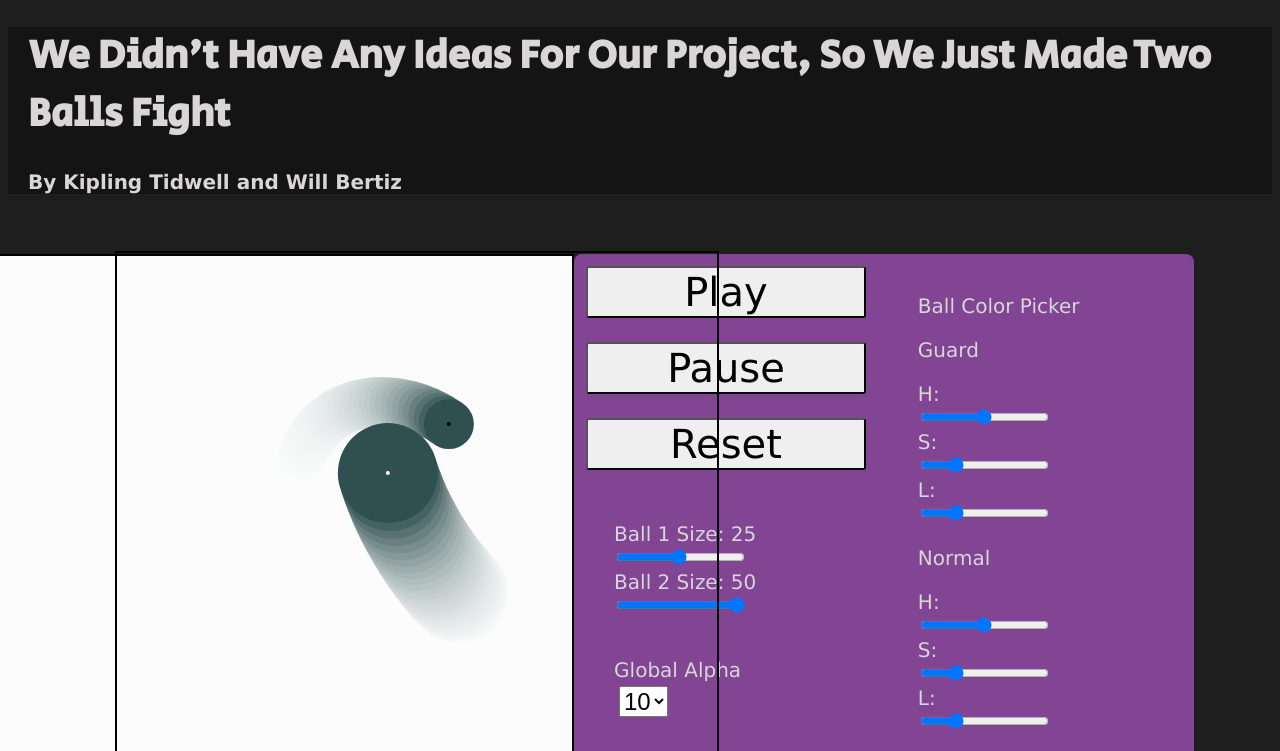
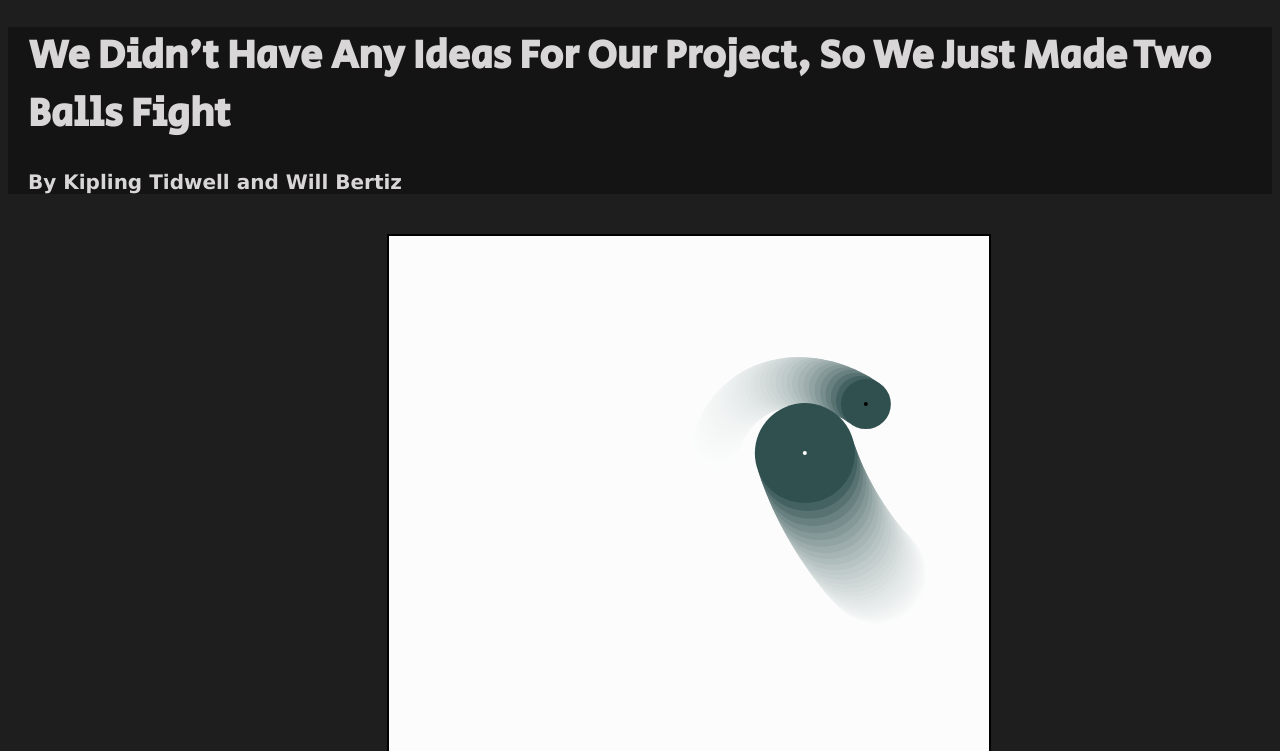
Before and after one commit to theflyingpinata/330-Homework-1, a plain HTML site: page index.html in a window 1280 px wide. Shown: the top 751 px of the page. Drawn offline with Linux system fonts and the light colour scheme.

Commit message:
fixed absolute positioning bug

```diff
--- a/styles/default-styles.css
+++ b/styles/default-styles.css
@@ -1,18 +1,3 @@
-#canvasMain {
-    border: 2px solid black;
-    margin: auto;
-    position: relative;
-    display: block;
-}
-
-#canvasEffects {
-    border: 2px solid black;
-    margin: auto;
-    bottom: 135px;
-    left: 145px;
-    position: absolute;
-}
-
 body {
     color: #d8d6d6;
     background-color: #1e1e1e;
@@ -24,16 +9,26 @@ body {
     display: flex;
     flex-direction: row;
     justify-content: center;
-    position: relative;
     margin: auto;
-    right: 3%;
 }
 
-button {
-    font-family: 'Lucida Sans', 'Lucida Sans Regular', 'Lucida Grande', 'Lucida Sans Unicode', Geneva, Verdana, sans-serif;
-    font-size: 2em;
-    margin: .3em;
-    border-radius: 3px;
+#canvasContainer {
+    position: relative;
+    margin: 1em auto 1em auto;
+}
+
+#canvasMain {
+    border: 2px solid black;
+    position: absolute;
+    top: 0;
+    left: 0;
+}
+
+#canvasEffects {
+    border: 2px solid black;
+    position: absolute;
+    top: 0;
+    left: 0;
 }
 
 .flexChild {
@@ -44,12 +39,17 @@ button {
     display: flex;
     flex-direction: row;
     justify-content: center;
-    margin: auto;
-    margin-top: 2em;
-    margin-right: 2em;
-    width: 80%;
     background-color: #814594;
     border-radius: 8px;
+    position: relative;
+    margin: auto;
+}
+
+button {
+    font-family: 'Lucida Sans', 'Lucida Sans Regular', 'Lucida Grande', 'Lucida Sans Unicode', Geneva, Verdana, sans-serif;
+    font-size: 2em;
+    margin: .3em;
+    border-radius: 3px;
 }
 
 .controlsContainerChild {
@@ -58,12 +58,6 @@ button {
 
 .sliderContainer {
     margin: 2em;
-}
-
-#canvasContainer {
-    margin: auto;
-    margin-top: 2em;
-    width: 75%;
 }
 
 #canvas {
@@ -101,6 +95,8 @@ h2 {
     width: 50%;
     margin: auto;
     color: #d8d6d6;
+    display: block;
+    position: relative;
 }
 
 li {
@@ -111,3 +107,26 @@ li {
     margin: .2em;
     font-size: 1.2em;
 }
+
+@media only screen and (max-width: 1600px) {
+    #application {
+        display: flex;
+        flex-direction: column;
+        justify-content: center;
+        margin: auto;
+    }
+
+    #controlsContainer {
+        display: flex;
+        flex-direction: row;
+        justify-content: center;
+        background-color: #814594;
+        border-radius: 8px;
+        position: relative;
+        margin: 30em auto 0 auto;
+    }
+
+    #canvasContainer {
+        right: 20%;
+    }
+}
```
Also changed, not shown: index.html (+3 -3 lines).
